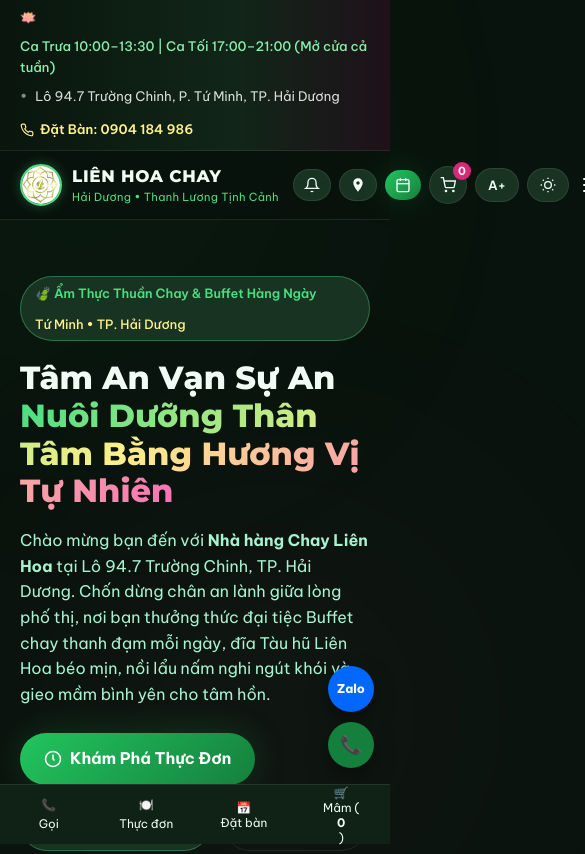
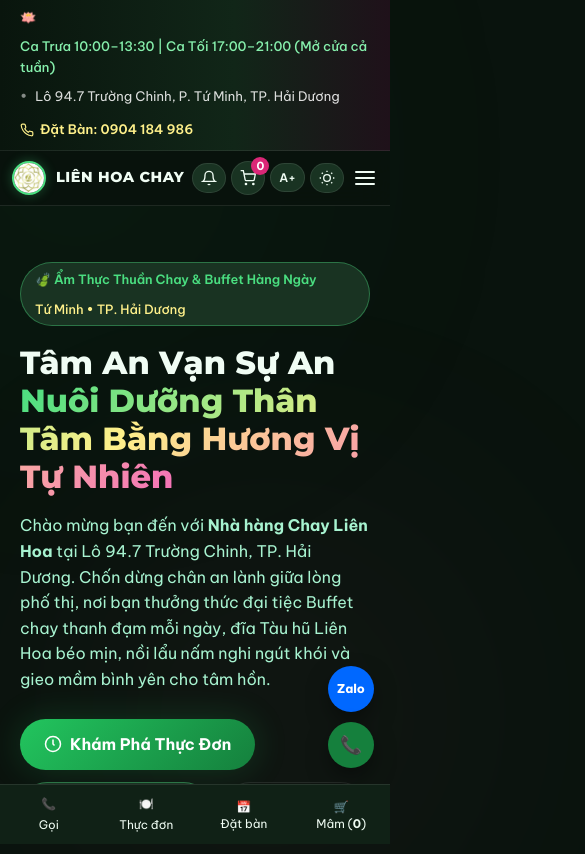
Before and after one commit to happyrun09/happyrun09.github.io, a plain HTML site: page lien-hoa-chay/index.html in a window 390 px wide. Shown: the top 854 px of the page, 585 px wide, since content can reach past the window. Drawn offline with Linux system fonts and the light colour scheme.

Commit message:
Fix mobile header horizontal overflow and bottom-bar Mam label wrapping

```diff
--- a/lien-hoa-chay/css/style.css
+++ b/lien-hoa-chay/css/style.css
@@ -1397,8 +1397,16 @@ button { cursor: pointer; border: none; background: none; color: inherit; }
 }
 
 @media (max-width: 640px) {
+  html, body { overflow-x: clip; }
   body { padding-bottom: 64px; }
-  .bell-text, .btn-nav-text { display: none; }
+  .header-container { padding: 10px 12px; gap: 8px; }
+  .lotus-emblem { width: 34px; height: 34px; }
+  .brand-name { font-size: 0.9rem; }
+  .brand-sub { display: none; }
+  .header-actions { gap: 5px; }
+  .bell-text, .btn-nav-text, .btn-maps-nav, .btn-reserve-nav { display: none; }
+  .btn-zen-bell, .btn-font-toggle, .btn-theme-toggle { padding: 6px 8px; font-size: 0.74rem; }
+  .btn-cart-nav { width: 34px; height: 34px; }
   .hero-metrics-grid, .pillars-grid, .form-grid { grid-template-columns: 1fr 1fr; }
   .form-grid, .qr-connect-row { grid-template-columns: 1fr; }
   .fab-stack { bottom: 76px; }
@@ -1419,7 +1427,9 @@ button { cursor: pointer; border: none; background: none; color: inherit; }
     flex-direction: column;
     align-items: center;
     justify-content: center;
+    gap: 2px;
     font-size: 0.74rem;
+    white-space: nowrap;
     color: var(--text-main);
   }
 }
--- a/lien-hoa-chay/index.html
+++ b/lien-hoa-chay/index.html
@@ -683,10 +683,10 @@
 
   <!-- Mobile Bottom Quick Bar -->
   <nav class="mobile-bottom-bar" aria-label="Thanh tác vụ nhanh">
-    <a href="tel:0904184986"><span>📞</span>Gọi</a>
-    <a href="#menuSection"><span>🍽️</span>Thực đơn</a>
-    <button type="button" id="mbReserveBtn"><span>📅</span>Đặt bàn</button>
-    <button type="button" id="mbCartBtn"><span>🛒</span>Mâm (<b id="mbCartCount">0</b>)</button>
+    <a href="tel:0904184986"><span>📞</span><span>Gọi</span></a>
+    <a href="#menuSection"><span>🍽️</span><span>Thực đơn</span></a>
+    <button type="button" id="mbReserveBtn"><span>📅</span><span>Đặt bàn</span></button>
+    <button type="button" id="mbCartBtn"><span>🛒</span><span>Mâm (<b id="mbCartCount">0</b>)</span></button>
   </nav>
 
   <!-- Toast Container -->
```
